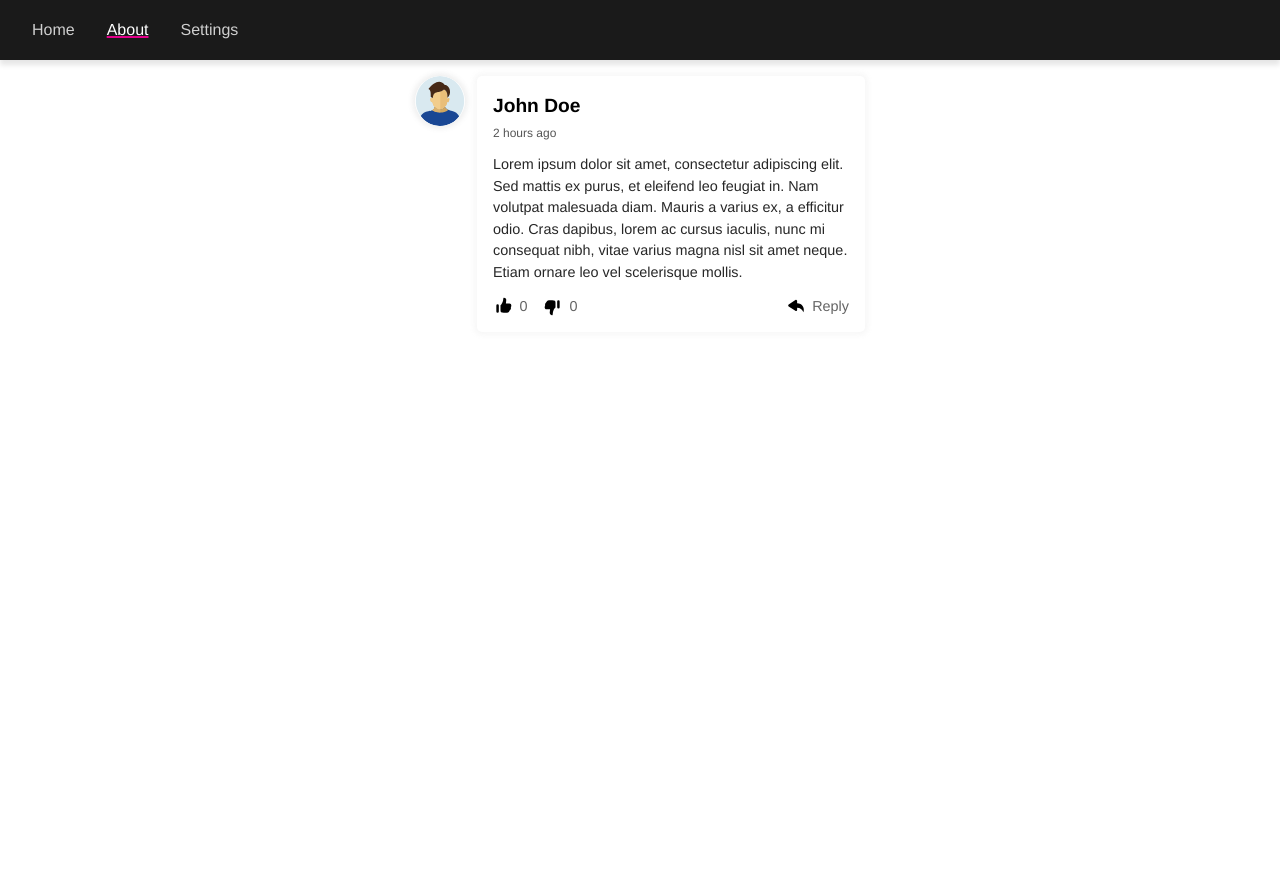
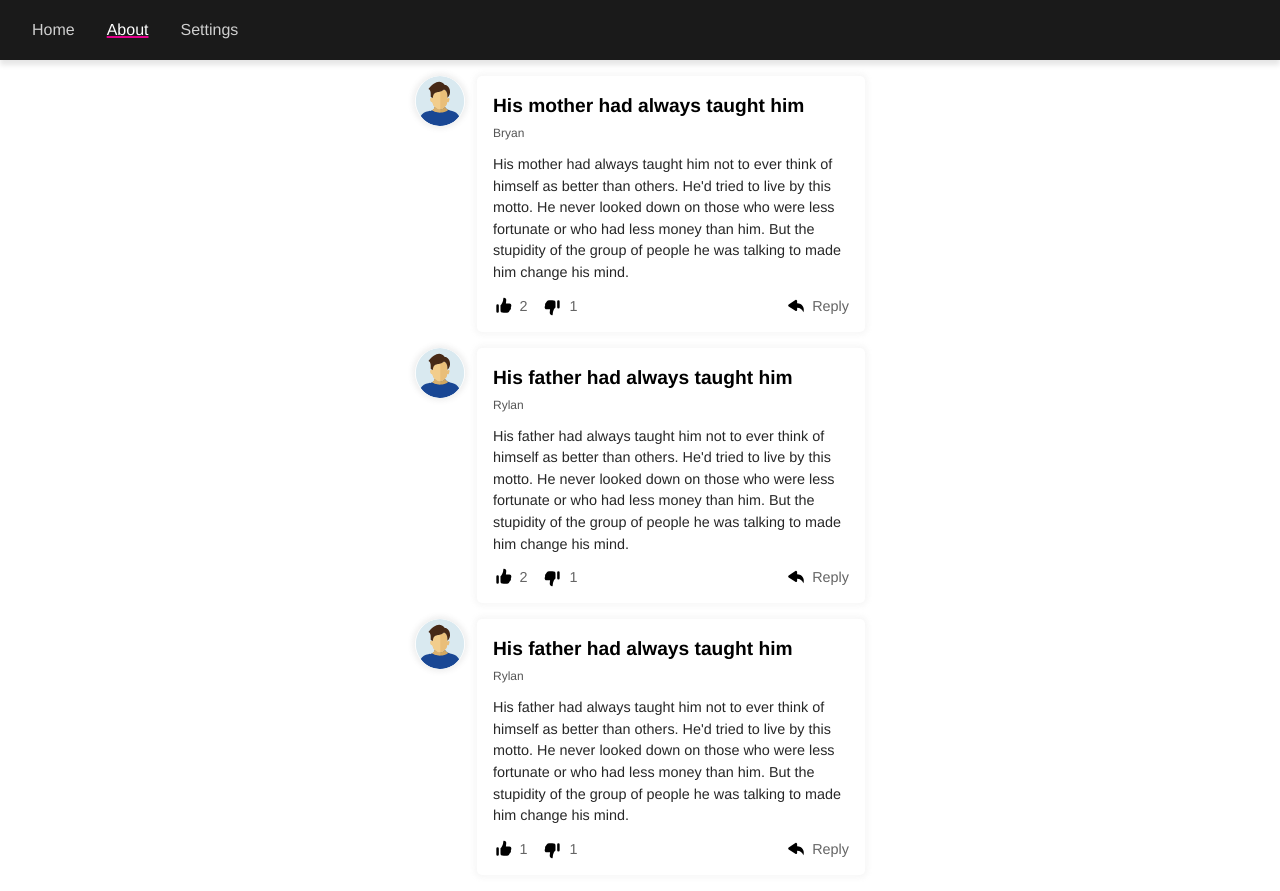
Before and after one commit to ryhur/meeedly-react-app1, a React (Vite) app: page /about in a window 1280 px wide. Before the commit the page ends 800 px from the top, so only its background shows below. Built offline with nearby package versions, Linux system fonts and the light colour scheme.

Commit message:
Revised like/dislike logic

```diff
--- a/src/components/Post.jsx
+++ b/src/components/Post.jsx
@@ -5,23 +5,51 @@ import likeSvg from '../assets/like-icon.svg'
 import dislikeSvg from '../assets/dislike-icon.svg'
 import replySvg from '../assets/reply-icon.svg'
 
-export default function Post() {
-  const [userReaction, setUserReaction] = useState({ user_id: 36, reaction: null })
+export default function Post({ title, userName, body, reactionsObject }) {
+  const user_id = 1
 
-  // Initial counts
-  const initialLikes = 0
-  const initialDislikes = 0
+  const [reactions, setReactions] = useState(reactionsObject || [])
+  const likes = reactions?.filter(reaction => reaction?.reaction === true)
 
-  // Calculate counts based on userReaction
-  const likes = userReaction.reaction === 'like' ? initialLikes + 1 : initialLikes
-  const dislikes = userReaction.reaction === 'dislike' ? initialDislikes + 1 : initialDislikes
+  const dislikes = reactions?.filter(reaction => reaction?.reaction === false)
 
   const toggleReaction = (reaction) => {
-    setUserReaction((prev) => ({
-      user_id: prev.user_id,
-      reaction: prev.reaction === reaction ? null : reaction,
-    }))
+    const userExists = reactions?.some(item => item.user_id === user_id)
+
+    if (!userExists) {
+      setReactions(...reactions, { user_id: 1, reaction: reaction })
+      return;
+    }
+
+    const userSavedReaction = reactions?.filter(item => item.user_id === user_id)
+
+    const updated = reactions?.map(item => {
+      if (item?.user_id === user_id) {
+        return { ...item, reaction: reaction }; // update reaction
+      }
+
+      return item;
+    })
+
+    setReactions(updated)
   }
+
+  // const [userReaction, setUserReaction] = useState({ user_id: 36, reaction: null })
+
+  // // Initial counts
+  // const initialLikes = 0
+  // const initialDislikes = 0
+
+  // // Calculate counts based on userReaction
+  // const likes = userReaction.reaction === 'like' ? initialLikes + 1 : initialLikes
+  // const dislikes = userReaction.reaction === 'dislike' ? initialDislikes + 1 : initialDislikes
+
+  // const toggleReaction = (reaction) => {
+  //   setUserReaction((prev) => ({
+  //     user_id: prev.user_id,
+  //     reaction: prev.reaction === reaction ? null : reaction,
+  //   }))
+  // }
 
   return (
     <div className="post">
@@ -31,28 +59,26 @@ export default function Post() {
       <div className="post-content">
         <div className="post-header">
           <div>
-            <div className="post-author">John Doe</div>
-            <div className="post-time">2 hours ago</div>
+            <div className="post-author">{title}</div>
+            <div className="post-time">{userName}</div>
           </div>
         </div>
         <div className="post-body">
-          Lorem ipsum dolor sit amet, consectetur adipiscing elit. Sed mattis ex purus, et eleifend leo feugiat in. Nam volutpat malesuada diam. Mauris a varius ex, a efficitur odio. Cras dapibus, lorem ac cursus iaculis, nunc mi consequat nibh, vitae varius magna nisl sit amet neque. Etiam ornare leo vel scelerisque mollis.
+          {body}
         </div>
         <div className="post-actions">
           <div className="post-actions-left">
-            <button className={userReaction.reaction === 'like' ? 'active' : ''}
-              onClick={() => toggleReaction('like')}
-              aria-pressed={userReaction.reaction === 'like'}
+            <button
+              onClick={() => toggleReaction(true)}
             >
               <img src={likeSvg} alt="Profile" className="like-button" />
-              {likes}
+              {likes.length}
             </button>
-            <button className={userReaction.reaction === 'dislike' ? 'active' : ''}
-              onClick={() => toggleReaction('dislike')}
-              aria-pressed={userReaction.reaction === 'dislike'}
+            <button
+              onClick={() => toggleReaction(false)}
             >
               <img src={dislikeSvg} alt="Profile" className="dislike-button" />
-              {dislikes}
+              {dislikes.length}
             </button>
           </div>
           <button>
--- a/src/pages/About.jsx
+++ b/src/pages/About.jsx
@@ -1,8 +1,97 @@
 import Post from '../components/Post'
 
 function About() {
+
+  const posts = [{
+    "id": 1,
+    "title": "His mother had always taught him",
+    "body": "His mother had always taught him not to ever think of himself as better than others. He'd tried to live by this motto. He never looked down on those who were less fortunate or who had less money than him. But the stupidity of the group of people he was talking to made him change his mind.",
+    "tags": [
+      "history",
+      "american",
+      "crime"
+    ],
+    "reactions": [
+      {
+        "user_id": 1,
+        "reaction": true
+      },
+      {
+        "user_id": 12,
+        "reaction": true
+      },
+      {
+        "user_id": 13,
+        "reaction": false
+      }
+    ],
+    "views": 305,
+    "userId": 121,
+    "userName": "Bryan"
+  },
+  {
+    "id": 2,
+    "title": "His father had always taught him",
+    "body": "His father had always taught him not to ever think of himself as better than others. He'd tried to live by this motto. He never looked down on those who were less fortunate or who had less money than him. But the stupidity of the group of people he was talking to made him change his mind.",
+    "tags": [
+      "history",
+      "american",
+      "crime"
+    ],
+    "reactions": [
+      {
+        "user_id": 1,
+        "reaction": true
+      },
+      {
+        "user_id": 12,
+        "reaction": true
+      },
+      {
+        "user_id": 13,
+        "reaction": false
+      }
+    ],
+    "views": 400,
+    "userId": 122,
+    "userName": "Rylan"
+  },
+  {
+    "id": 3,
+    "title": "His father had always taught him",
+    "body": "His father had always taught him not to ever think of himself as better than others. He'd tried to live by this motto. He never looked down on those who were less fortunate or who had less money than him. But the stupidity of the group of people he was talking to made him change his mind.",
+    "tags": [
+      "history",
+      "american",
+      "crime"
+    ],
+    "reactions": [
+      {
+        "user_id": 12,
+        "reaction": true
+      },
+      {
+        "user_id": 13,
+        "reaction": false
+      }
+    ],
+    "views": 400,
+    "userId": 122,
+    "userName": "Rylan"
+  }]
+
+
+
   return (
-    <Post />
+    <>
+      {
+        posts.map(({ id, title, userName, body, reactions }) => {
+          return (
+            <Post key={id} title={title} userName={userName} body={body} reactionsObject={reactions} />
+          )
+        })
+      }
+    </>
   )
 }
 
```
Also changed, not shown: src/components/example.jsx (added, +103 -0 lines).
